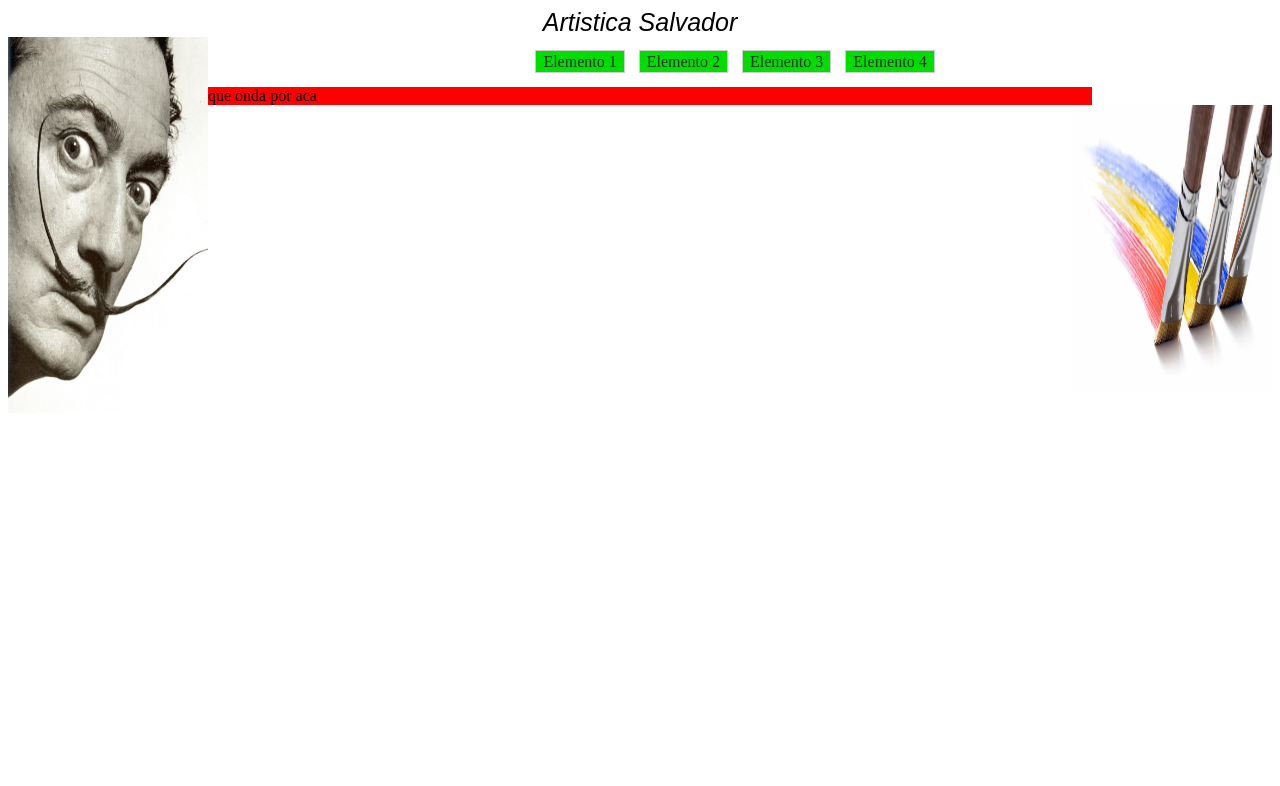
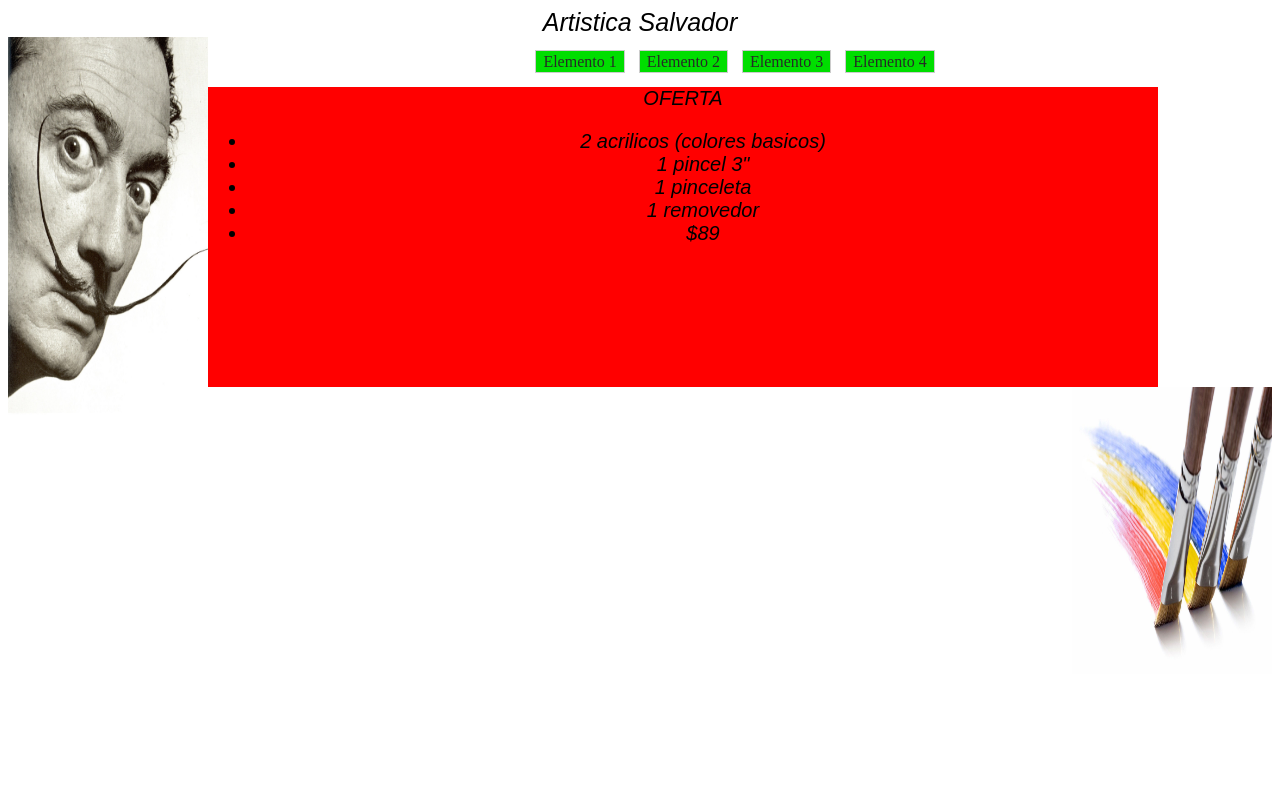
Before and after one commit to Unicen-Tuari/gportillo, a PHP site: page / in a window 1280 px wide. Shown: the top 786 px of the page. Run offline with PHP 8.4, Linux system fonts and the light colour scheme.

Commit message:
Agregando la lista de oferta

```diff
--- a/Pagina WEB/css/artistica.css
+++ b/Pagina WEB/css/artistica.css
@@ -1,6 +1,6 @@
 
 
-.nombre{
+.nombre, .oferta{
   font-size: 25px;
   font-style: italic;
   font-family: sans-serif;
@@ -8,11 +8,18 @@
 }
 
 .oferta{
+  font-size: 20px;
   background-color: red;
   background-position: center;
+  height: 300px;
+  width: 950px;
   margin-left: 200px;
   margin-right: 180px;
   border-top-width: 35px;
+}
+
+#listaOferta{
+  text-align: left;
 }
 
 #logo{
--- a/Pagina WEB/index.html
+++ b/Pagina WEB/index.html
@@ -25,7 +25,16 @@
     </ul>
   </div>
   <div class="oferta">
-que onda por aca
+    OFERTA
+    <div id="listaOfertas">
+      <ul>
+        <li>2 acrilicos (colores basicos)</li>
+        <li>1 pincel 3"</li>
+        <li>1 pinceleta </li>
+        <li>1 removedor</li>
+        <li>$89</li>
+      </ul>
+    </div>
   </div>
   <div id="imagender">
   </div>
```
